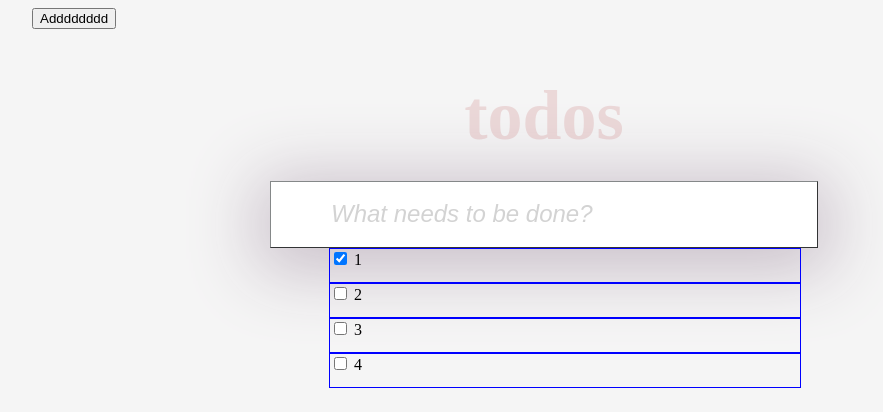
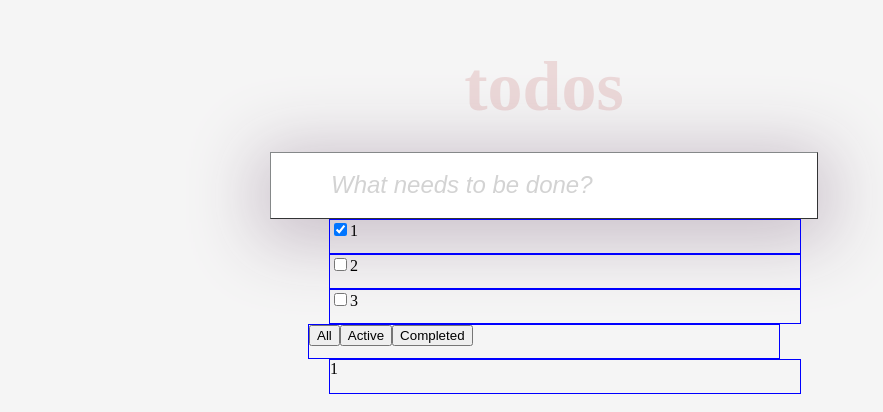
Before and after one commit to ghazaryan-artur/AngularToDo, an Angular app: page / in a window 1280 px wide. Both pictures are taken after a click on the checkbox 436 px from the left and 258 px from the top of the page. Shown: the top 412 px of the page, without its empty margins (96-979 px from the left). Built offline with nearby package versions, Linux system fonts and the light colour scheme.

Commit message:
second changes

```diff
--- a/src/app/components/main/main.component.css
+++ b/src/app/components/main/main.component.css
@@ -45,4 +45,9 @@ ul li{
     content: 's'
 } */
 
-/* привет гит хаб */
+footer {
+    width:470px;
+    height: 33px;
+    margin: auto;
+    border:blue solid 1px;
+}
--- a/src/app/components/main/main.component.html
+++ b/src/app/components/main/main.component.html
@@ -1,10 +1,22 @@
 <div class="container">
-    <button (click)='addTask()'>Adddddddd</button>
     <h1>todos</h1>
-    <input class="to-do-input" type="text" name="todo" [(ngModel)]="inputValue" placeholder="What needs to be done?">
+    <input class="to-do-input" type="text" name="todo" [(ngModel)]="inputValue" placeholder="What needs to be done?" (keyup)="addTask($event)">
 </div>
 <div class="hiddenPart">
     <ul>
-        <li *ngFor='let item of taskArray'><input class="checkbox" type="checkbox"> {{item}}</li>
+        <li *ngFor='let item of taskArray, let i = index'><input (change)="markComplete(i, taskArray)" class="checkbox" type="checkbox">{{item.name}}</li>
+    </ul>
+    <footer>
+        <button>All</button>
+        <button>Active</button>
+        <button>Completed</button>
+    </footer>
+</div>
+
+<div>
+    <ul>
+        <ng-container *ngFor='let item of taskArray'>
+            <li *ngIf='item.completed'>{{item.name}}</li>
+        </ng-container>
     </ul>
 </div>
--- a/src/app/components/main/main.component.ts
+++ b/src/app/components/main/main.component.ts
@@ -1,5 +1,5 @@
 import { Component, OnInit  } from '@angular/core';
-import { FormsModule } from '@angular/forms' ;
+
 
 
 @Component({
@@ -9,15 +9,19 @@ import { FormsModule } from '@angular/forms' ;
 })
 export class MainComponent implements OnInit {
   public inputValue:string = '';
-  public taskArray : Array<string> = ['1','2','3','4'];
+  public taskArray : Array<object> = [{name:'1', completed:false}, {name:'2', completed:false}, {name:'3', completed:false} ];
   constructor() { }
 
   ngOnInit() {
     // this.addTask()
   }
 
-  addTask(){
-    console.log(this.inputValue);
-    this.taskArray.push(this.inputValue);
+  addTask(event){
+    if(event.which == 13 ){
+      this.taskArray.push({name: this.inputValue, completed:false});
+    }
+  }
+  markComplete(i, data){
+    data[i].completed = !data[i].completed;
   }
 }
```
